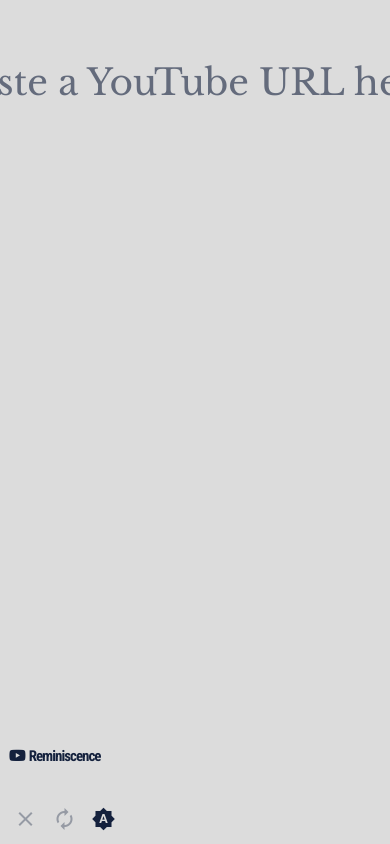
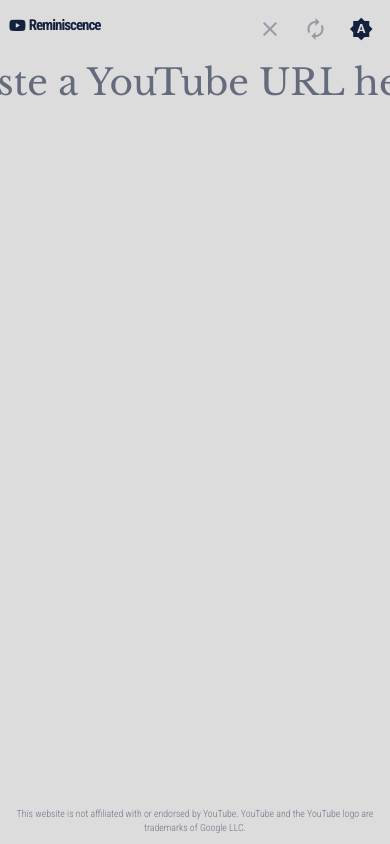
Before and after one commit to mreed4/reminiscence, a React (Vite) app: page / in a window 390 px wide. Shown: the top 844 px of the page. Built offline with nearby package versions, Linux system fonts and the light colour scheme.

Commit message:
feat: Add Header component and integrate it into the App; refactor Footer and update styles for improved layout

```diff
--- a/src/App.jsx
+++ b/src/App.jsx
@@ -3,6 +3,7 @@ import { AppContext } from "./contexts/AppContext";
 import useControls from "./hooks/useControls";
 
 import Comment from "./components/Comment";
+import Header from "./components/Header";
 import Footer from "./components/Footer";
 
 function App() {
@@ -23,6 +24,7 @@ function App() {
 
   return (
     <>
+      <Header />
       <main>
         {isLoading ? (
           <p className="prompt loading">Loading comments...</p>
--- a/src/Components/Footer.jsx
+++ b/src/Components/Footer.jsx
@@ -1,31 +1,9 @@
-import { useContext } from "react";
-import { AppContext } from "../contexts/AppContext";
-import { truncate } from "../utils/helpers";
-
-import Controls from "./Controls";
-
 export default function Footer() {
-  const { appState } = useContext(AppContext);
-  const { videoId, videoTitle, invalidURL } = appState;
-
-  const videoUrl = videoId ? `https://www.youtube.com/watch?v=${videoId}` : "";
-
   return (
     <footer>
-      <h1>
-        <i className="fa-brands fa-youtube"></i>
-        <span>Reminiscence</span>
-      </h1>
-      {invalidURL ? (
-        <span className="video-title invalid-url">Invalid URL</span>
-      ) : videoTitle ? (
-        <a className="video-title" href={videoUrl} target="_blank" rel="noreferrer">
-          {truncate(videoTitle, 50)}
-        </a>
-      ) : (
-        <span className="video-title"></span>
-      )}
-      <Controls />
+      <p className="footer-disclaimer">
+        This website is not affiliated with or endorsed by YouTube. YouTube and the YouTube logo are trademarks of Google LLC.
+      </p>
     </footer>
   );
 }
--- /dev/null
+++ b/src/Components/Header.jsx
@@ -0,0 +1,38 @@
+import { useContext } from "react";
+import { AppContext } from "../contexts/AppContext";
+import { truncate } from "../utils/helpers";
+import Controls from "./Controls";
+
+export default function Header() {
+  const { appState } = useContext(AppContext);
+  const { videoId, videoTitle, invalidURL } = appState;
+
+  const videoUrl = videoId ? `https://www.youtube.com/watch?v=${videoId}` : "";
+
+  return (
+    <header className="app-header">
+      <div className="header-row">
+        <div className="header-brand">
+          <h1>
+            <i className="fa-brands fa-youtube"></i>
+            <span>Reminiscence</span>
+          </h1>
+        </div>
+
+        <div className="header-title">
+          {invalidURL ? (
+            <span className="video-title invalid-url">Invalid URL</span>
+          ) : videoTitle ? (
+            <a className="video-title" href={videoUrl} target="_blank" rel="noreferrer">
+              {truncate(videoTitle, 50)}
+            </a>
+          ) : (
+            <span className="video-title"></span>
+          )}
+        </div>
+
+        <Controls />
+      </div>
+    </header>
+  );
+}
--- a/src/index.css
+++ b/src/index.css
@@ -1,3 +1,4 @@
 @import "./styles/_base.css";
 @import "./styles/Comment.css";
+@import "./styles/Header.css";
 @import "./styles/Footer.css";
--- a/src/styles/App.css
+++ b/src/styles/App.css
@@ -7,8 +7,8 @@ main {
   flex-direction: column;
   align-items: center;
   justify-content: center;
-  height: 100vh;
-  padding: 0 15px;
+  min-height: calc(100vh - 7rem);
+  padding: 4rem 15px 4rem;
   box-sizing: border-box;
 }
 
@@ -76,7 +76,7 @@ main .prompt-form .submit-button {
   main {
     height: auto;
     min-height: 100vh;
-    padding: 60px 15px;
+    padding: 60px 15px 4rem;
     justify-content: flex-start;
   }
 
--- a/src/styles/Footer.css
+++ b/src/styles/Footer.css
@@ -1,67 +1,40 @@
 footer {
-  position: absolute;
+  position: fixed;
   bottom: 0;
   left: 0;
   width: 100%;
-  height: 3em;
   display: flex;
-  align-items: center;
-  justify-content: space-between;
-  font-family: "Roboto Condensed", sans-serif;
-  padding: 1em 1em 1.5em;
+  justify-content: center;
+  padding: 0.75em 1em 0.75em;
+  z-index: 10;
 }
 
-.controls {
-  display: flex;
-  align-items: center;
-  gap: 0.5em;
+.footer-disclaimer {
+  font-family: "Roboto Condensed", sans-serif;
+  font-size: 0.825em;
+  opacity: 0.55;
+  margin: 0;
+  width: 100%;
+  max-width: 100%;
+  text-align: center;
+  line-height: 1.4;
 }
 
-footer h1 {
+header.app-header h1 {
   letter-spacing: -1px;
   display: flex;
   align-items: center;
 }
 
-footer h1 i {
+header.app-header h1 i {
   margin-right: 0.25em;
 }
 
-footer .video-title {
+header.app-header .video-title {
   font-size: 1.5em;
 }
 
-footer input[type="text"] {
-  border: none;
-  outline: none;
-  background-color: transparent;
-  border-radius: 9px;
-  padding: 6px 9px;
-  font-size: 1.5em;
-  font-family: "Roboto Condensed", sans-serif;
-  background-color: hsla(0, 100%, 100%, 0.25);
-  background-color: transparent;
-  color: hsla(0, 0%, 0%, 0.75);
-  transition:
-    background-color 125ms ease-in-out,
-    transform 125ms ease-in-out;
-}
-
-footer input[type="text"]:focus {
-  background-color: hsla(0, 100%, 100%, 0.5);
-  transform: scale(1.025);
-}
-
-footer input[type="text"]::placeholder {
-  color: hsla(0, 0%, 0%, 0.25);
-  transition: color 125ms ease-in-out;
-}
-
-footer input[type="text"]:focus::placeholder {
-  color: hsla(0, 0%, 0%, 0.5);
-}
-
-footer button {
+header.app-header button {
   border: none;
   outline: none;
   background-color: transparent;
@@ -76,13 +49,13 @@ footer button {
   padding: 0;
 }
 
-footer button:disabled {
+header.app-header button:disabled {
   opacity: 0.35;
   pointer-events: none;
   cursor: default;
 }
 
-footer button.theme-toggle {
+header.app-header button.theme-toggle {
   display: inline-flex;
   align-items: center;
   justify-content: center;
@@ -92,13 +65,13 @@ footer button.theme-toggle {
   transition: transform 125ms ease-in-out;
 }
 
-footer button.theme-toggle:hover {
+header.app-header button.theme-toggle:hover {
 }
 
-footer button.theme-toggle.active {
+header.app-header button.theme-toggle.active {
 }
 
-footer button .material-icons {
+header.app-header button .material-icons {
   display: inline-flex;
   line-height: 1;
 }
@@ -119,54 +92,3 @@ footer button .material-icons {
 }
 
 /* Mobile responsive styles */
-@media (max-width: 768px) {
-  footer {
-    position: fixed;
-    height: auto;
-    flex-wrap: wrap;
-    padding: 0.75em;
-    gap: 10px;
-  }
-
-  footer h1 {
-    font-size: 1.25em;
-  }
-
-  footer .video-title {
-    font-size: 1.25em;
-  }
-
-  footer input[type="text"] {
-    font-size: 1.25em;
-    flex: 1;
-    min-width: 150px;
-  }
-
-  footer button {
-    font-size: 1.25em;
-  }
-}
-
-@media (max-width: 480px) {
-  footer {
-    flex-direction: column;
-    align-items: flex-start;
-  }
-
-  footer h1 {
-    margin-bottom: 0.5em;
-  }
-
-  footer .video-title {
-    margin-bottom: 0.5em;
-    width: 100%;
-    text-overflow: ellipsis;
-    overflow: hidden;
-    white-space: nowrap;
-  }
-
-  footer input[type="text"] {
-    width: 100%;
-    margin-bottom: 0.5em;
-  }
-}
--- /dev/null
+++ b/src/styles/Header.css
@@ -0,0 +1,138 @@
+header.app-header {
+  position: fixed;
+  top: 0;
+  left: 0;
+  width: 100%;
+  display: flex;
+  align-items: center;
+  justify-content: center;
+  font-family: "Roboto Condensed", sans-serif;
+  padding: 1em 1em 0.5em;
+  z-index: 10;
+}
+
+.header-row {
+  display: flex;
+  align-items: center;
+  justify-content: space-between;
+  width: 100%;
+  gap: 1em;
+}
+
+.controls {
+  display: flex;
+  align-items: center;
+  gap: 0.5em;
+}
+
+header.app-header h1 {
+  letter-spacing: -1px;
+  display: flex;
+  align-items: center;
+}
+
+header.app-header h1 i {
+  margin-right: 0.25em;
+}
+
+.header-brand {
+  display: flex;
+  align-items: center;
+  flex: 0 0 auto;
+}
+
+.header-title {
+  display: flex;
+  align-items: center;
+  justify-content: center;
+  flex: 1 1 auto;
+}
+
+.header-title .video-title {
+  font-size: 1.5em;
+  text-align: center;
+}
+
+header.app-header button {
+  border: none;
+  outline: none;
+  background-color: transparent;
+  color: var(--fg);
+  font-size: 1.5em;
+  cursor: pointer;
+  display: inline-flex;
+  align-items: center;
+  justify-content: center;
+  min-width: 2.2em;
+  height: 2.2em;
+  padding: 0;
+}
+
+header.app-header button:disabled {
+  opacity: 0.35;
+  pointer-events: none;
+  cursor: default;
+}
+
+header.app-header button.theme-toggle {
+  display: inline-flex;
+  align-items: center;
+  justify-content: center;
+  width: 2.2em;
+  height: 2.2em;
+  border-radius: 999px;
+  transition: transform 125ms ease-in-out;
+}
+
+header.app-header button.theme-toggle:hover {
+}
+
+header.app-header button.theme-toggle.active {
+}
+
+header.app-header button .material-icons {
+  display: inline-flex;
+  line-height: 1;
+}
+
+/* Mobile responsive styles */
+@media (max-width: 768px) {
+  header.app-header {
+    position: fixed;
+    height: auto;
+    flex-wrap: wrap;
+    padding: 0.75em;
+    gap: 10px;
+  }
+
+  header.app-header h1 {
+    font-size: 1.25em;
+  }
+
+  header.app-header .video-title {
+    font-size: 1.25em;
+  }
+
+  header.app-header button {
+    font-size: 1.25em;
+  }
+}
+
+@media (max-width: 480px) {
+  header.app-header {
+    flex-direction: column;
+    align-items: flex-start;
+  }
+
+  header.app-header h1 {
+    margin-bottom: 0.5em;
+  }
+
+  header.app-header .video-title {
+    margin-bottom: 0.5em;
+    width: 100%;
+    text-overflow: ellipsis;
+    overflow: hidden;
+    white-space: nowrap;
+  }
+}
```
